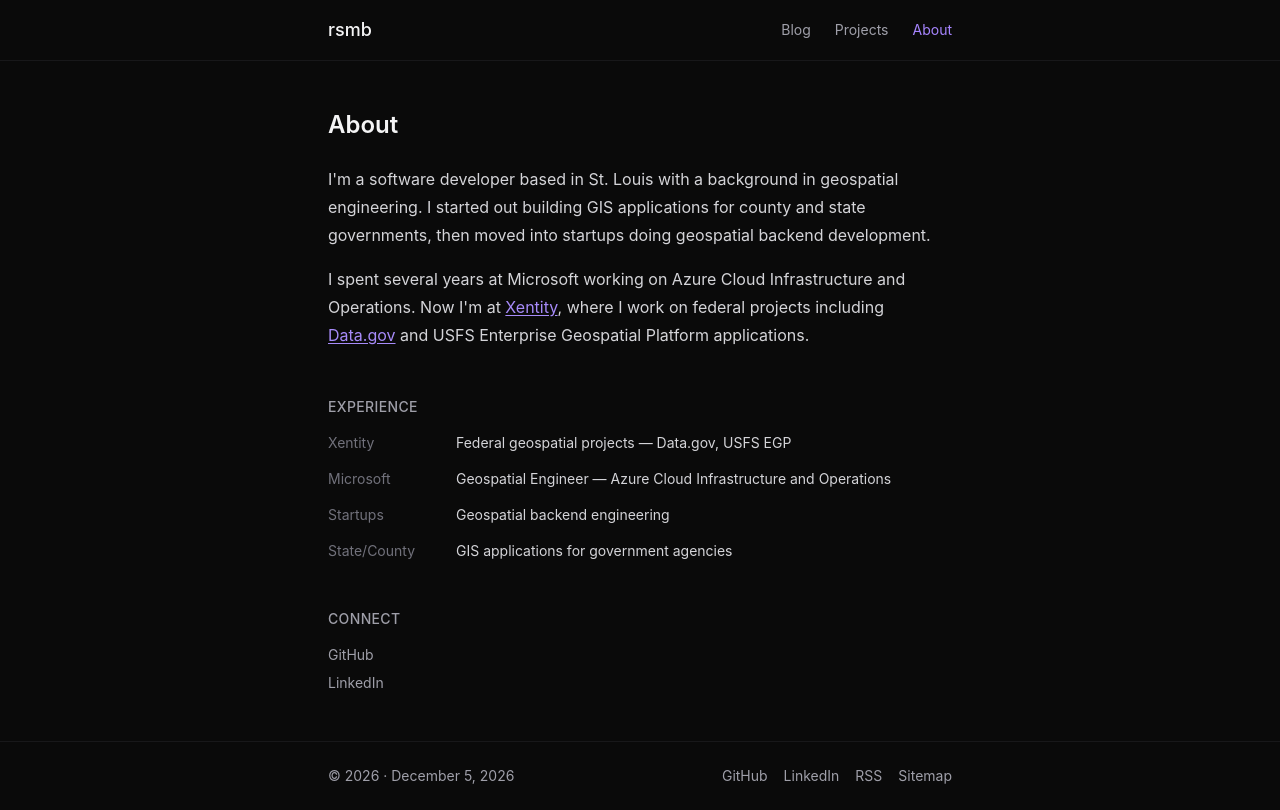
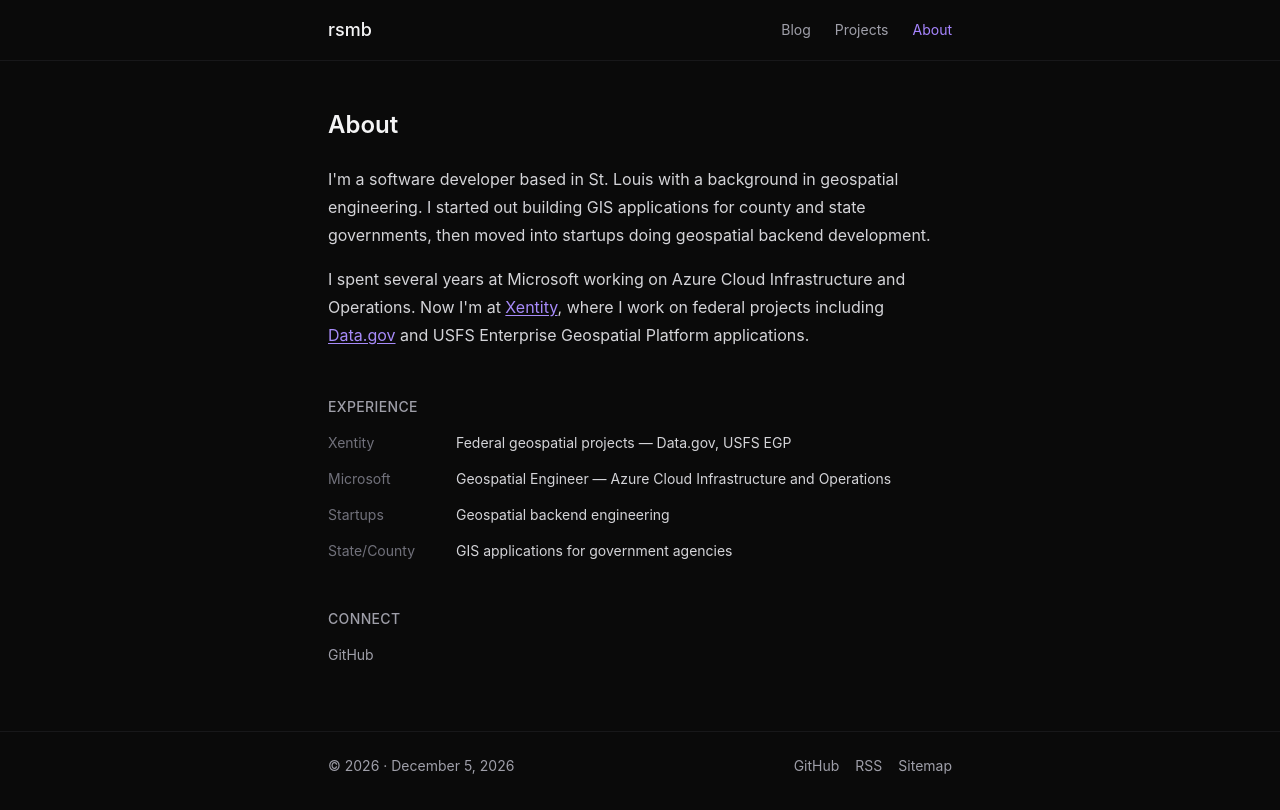
Before and after one commit to robert-bryson/rsmb.tv, a React (Vite) app: page /about in a window 1280 px wide. Built offline with nearby package versions, Linux system fonts and the light colour scheme.

Commit message:
Remove LinkedIn links and references
Co-authored-by: robert-bryson <91547795+robert-bryson@users.noreply.github.com>

```diff
--- a/src/components/Layout/Layout.tsx
+++ b/src/components/Layout/Layout.tsx
@@ -129,14 +129,6 @@ export function Layout({ children }: LayoutProps) {
             >
               GitHub
             </a>
-            <a
-              href="https://linkedin.com/in/robert-bryson"
-              target="_blank"
-              rel="noopener noreferrer"
-              className="hover:text-zinc-300"
-            >
-              LinkedIn
-            </a>
             <a href="/rss.xml" className="hover:text-zinc-300">
               RSS
             </a>
--- a/src/pages/About.tsx
+++ b/src/pages/About.tsx
@@ -25,7 +25,6 @@ export function About() {
       alumniOf: { '@type': 'Organization', name: 'Microsoft', url: 'https://www.microsoft.com' },
       sameAs: [
         'https://github.com/robert-bryson',
-        'https://linkedin.com/in/robert-bryson',
       ],
     },
   });
@@ -94,16 +93,6 @@ export function About() {
               GitHub
             </a>
           </li>
-          <li>
-            <a
-              href="https://linkedin.com/in/robert-bryson"
-              target="_blank"
-              rel="noopener noreferrer"
-              className="text-zinc-400 hover:text-violet-400"
-            >
-              LinkedIn
-            </a>
-          </li>
         </ul>
       </section>
     </div>
```
